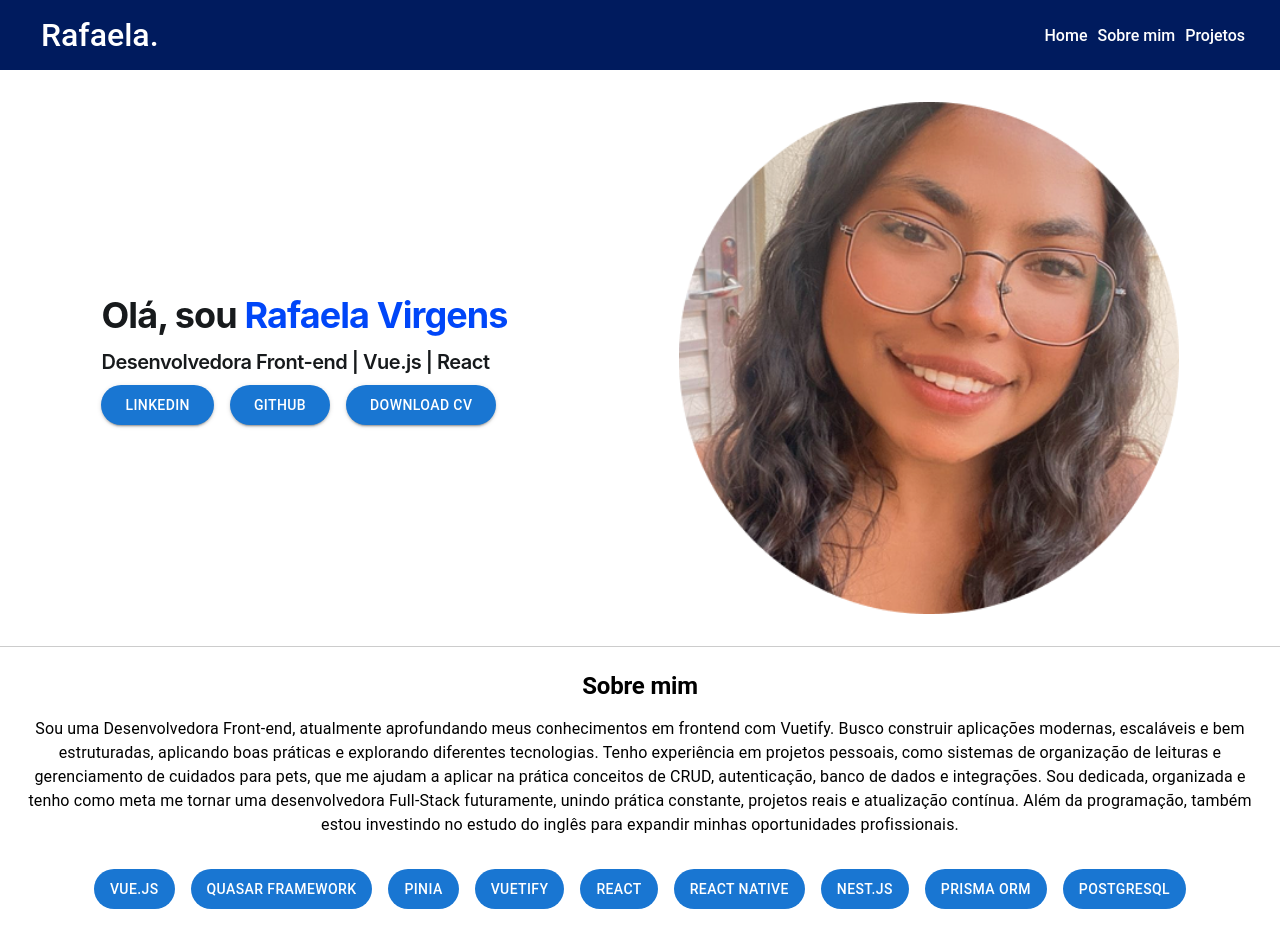
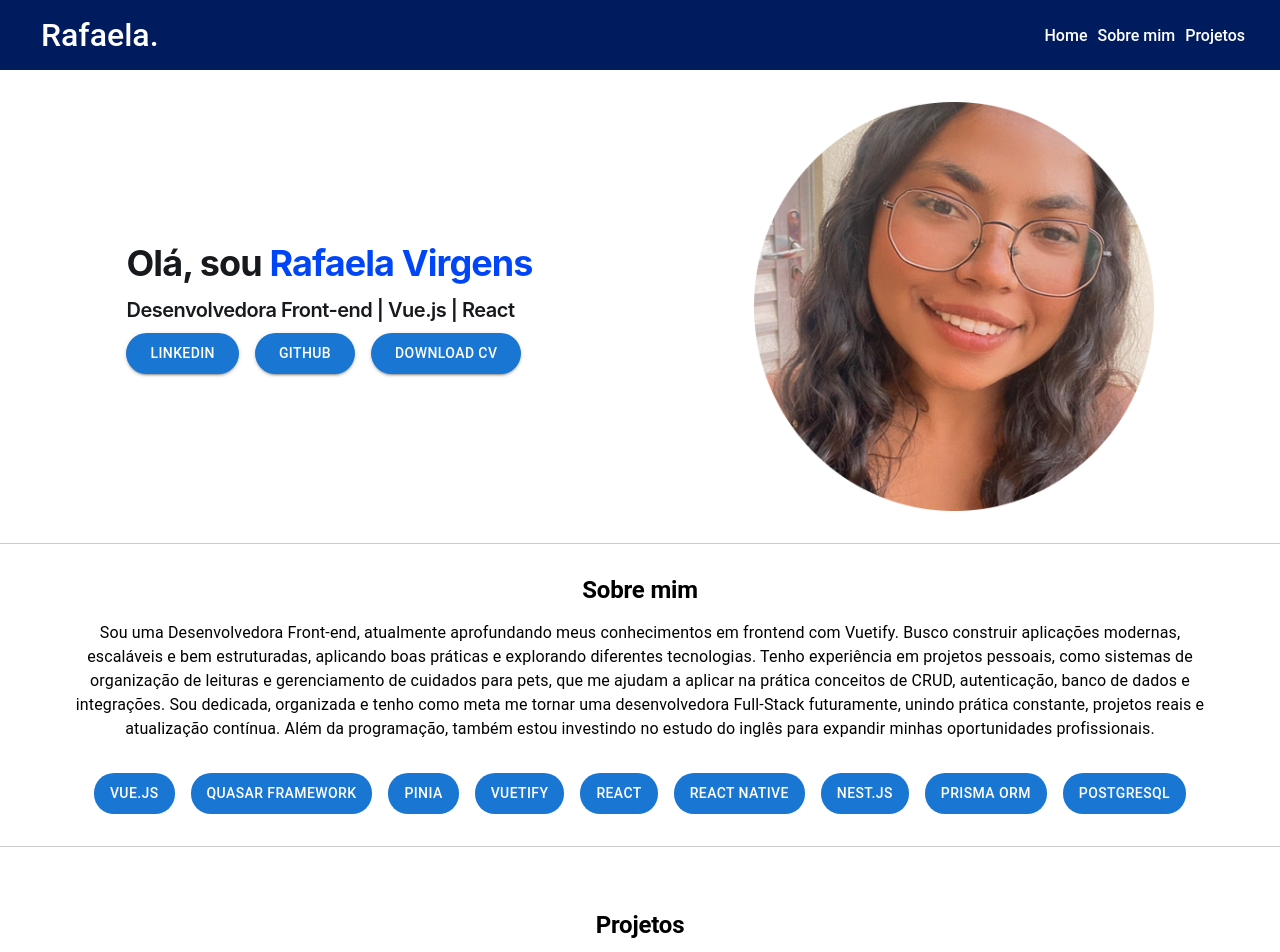
Before and after one commit to rafaelavsantos/portifolio, a React (Vite) app: page / in a window 1280 px wide. Shown: the top 952 px of the page. Built offline with nearby package versions, Linux system fonts and the light colour scheme; the HTML template or start-up script is replaced by a standard one.

Commit message:
feat: adjust of style

```diff
--- a/src/components/Main/About/About.tsx
+++ b/src/components/Main/About/About.tsx
@@ -1,5 +1,17 @@
-import { Box, Typography } from "@mui/material"
+import { Box, Stack, Typography } from "@mui/material"
 import styled from "styled-components";
+
+const techs = [
+  "Vue.js",
+  "Quasar Framework",
+  "Pinia",
+  "Vuetify",
+  "React",
+  "React Native",
+  "Nest.js",
+  "Prisma ORM",
+  "PostgreSQL",
+];
 
 const TechChip = styled(Typography)`
   display: inline-block;
@@ -15,24 +27,18 @@ const TechChip = styled(Typography)`
 
 export default function About() {
   return (
-    <Box component="section" sx={{ display: 'flex', alignItems: 'center', justifyContent: 'center', flexDirection: 'column', padding: '25px', borderBottom: '1px solid #ccc' }}>
+    <Box component="section" sx={{ display: 'flex', alignItems: 'center', justifyContent: 'center', flexDirection: 'column', px: 8, my: 4, borderBottom: '1px solid #ccc' }}>
       <Typography variant="h2" sx={{ fontSize: '1.5em', fontWeight: 'bold', pb: 2 }}>Sobre mim</Typography>
 
       <Typography variant="body1" sx={{ textAlign: 'center' }}>
         Sou uma Desenvolvedora Front-end, atualmente aprofundando meus conhecimentos em frontend com Vuetify. Busco construir aplicações modernas, escaláveis e bem estruturadas, aplicando boas práticas e explorando diferentes tecnologias. Tenho experiência em projetos pessoais, como sistemas de organização de leituras e gerenciamento de cuidados para pets, que me ajudam a aplicar na prática conceitos de CRUD, autenticação, banco de dados e integrações. Sou dedicada, organizada e tenho como meta me tornar uma desenvolvedora Full-Stack futuramente, unindo prática constante, projetos reais e atualização contínua. Além da programação, também estou investindo no estudo do inglês para expandir minhas oportunidades profissionais.
       </Typography>
 
-      <Box component="section" sx={{ display: 'flex', flexDirection: 'row', flexWrap: 'wrap', gap: 2, py: 4, justifyContent: 'center'  }}>
-        <TechChip variant="button" gutterBottom sx={{ px: 2, py: 1}}>Vue.js</TechChip>
-        <TechChip variant="button" gutterBottom sx={{ px: 2, py: 1}}>Quasar Framework</TechChip>
-        <TechChip variant="button" gutterBottom sx={{ px: 2, py: 1}}>Pinia</TechChip>
-        <TechChip variant="button" gutterBottom sx={{ px: 2, py: 1}}>Vuetify</TechChip>
-        <TechChip variant="button" gutterBottom sx={{ px: 2, py: 1}}>React</TechChip>
-        <TechChip variant="button" gutterBottom sx={{ px: 2, py: 1}}>React Native</TechChip>
-        <TechChip variant="button" gutterBottom sx={{ px: 2, py: 1}}>Nest.js</TechChip>
-        <TechChip variant="button" gutterBottom sx={{ px: 2, py: 1}}>Prisma ORM</TechChip>
-        <TechChip variant="button" gutterBottom sx={{ px: 2, py: 1}}>PostgreSQL</TechChip>
-      </Box>
+      <Stack spacing={2} direction="row" flexWrap="wrap" sx={{py: 4}}>
+        {techs.map((tech) => (
+          <TechChip variant="button" gutterBottom sx={{ px: 2, py: 1}} key={tech}>{tech}</TechChip>
+        ))}
+      </Stack>
     </Box>
   )
 }
--- a/src/components/Main/Welcome/Welcome.tsx
+++ b/src/components/Main/Welcome/Welcome.tsx
@@ -2,6 +2,12 @@ import { Stack, Button, Box } from "@mui/material";
 import Typography from '@mui/joy/Typography';
 import foto from '../../../assets/foto.png';
 import styled from 'styled-components';
+
+const socialMedia = [
+  "LinkedIn",
+  "GitHub",
+  "Download CV",
+];
 
 const Btn = styled(Button)`
   background-color: #1976d2;
@@ -22,13 +28,13 @@ export default function Welcome() {
         </Typography>
 
         <Stack spacing={2} direction="row" flexWrap="wrap">
-          <Btn variant='contained' sx={{ borderRadius: '30px', px: 3, py: 1 }}>LinkedIn</Btn>
-          <Btn variant='contained' sx={{ borderRadius: '30px', px: 3, py: 1 }}>GitHub</Btn>
-          <Btn variant='contained' sx={{ borderRadius: '30px', px: 3, py: 1 }}>Download CV</Btn>
+          {socialMedia.map((media) => (
+            <Btn variant='contained' sx={{ borderRadius: '30px', px: 3, py: 1 }} key={media}>{media}</Btn>
+          ))}
         </Stack>
       </Box>
 
-      <Box component='img' src={foto} alt="Minha foto" sx={{ width: { xs: '100%', sm: 400, md: 500}}}>
+      <Box component='img' src={foto} alt="Minha foto" sx={{ width: { xs: '100%', sm: 300, md: 400}, display: { xs: 'none', sm: 'block'}}}>
       </Box>
     </Box>
 
```
